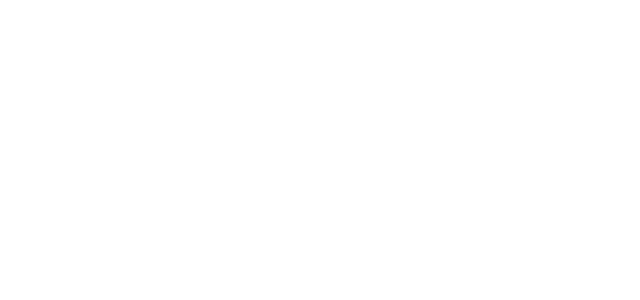
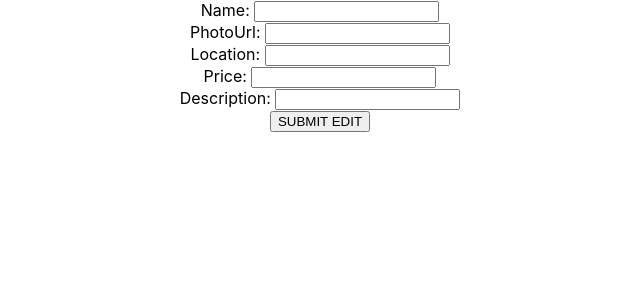
Before and after one commit to Epebbles/Group_project, a React (Create React App) app in the folder vacasa/client/: page /vacasa/1/edit in a window 1280 px wide. Shown: the top 300 px of the page, without its empty margins (320-960 px from the left). Built offline with nearby package versions, Linux system fonts and the light colour scheme; no server answers.

Commit message:
Added Edit Page

```diff
--- a/vacasa/client/src/App.js
+++ b/vacasa/client/src/App.js
@@ -5,6 +5,7 @@ import Login from './components/Login';
 import Register from './components/Register';
 import LoginReg from './views/LoginReg';
 import VacasaMain from './views/VacasaMain';
+import EditRental from './components/EditRental';
 
 function App() {
   return (
@@ -14,6 +15,7 @@ function App() {
         <Register path="register"/>
         <LoginReg path="loginreg"/>
         <VacasaMain path="vacasa"/>
+        <EditRental path="vacasa/:vacasaId/edit"/>
       </Router>
 
     </div>
--- a/vacasa/client/src/components/DisplayAllRentals.js
+++ b/vacasa/client/src/components/DisplayAllRentals.js
@@ -21,7 +21,7 @@ const DisplayAllRentals = (props) => {
 
     const deleteRental = (id) => {
         axios
-            .delete(`http://localhost:8000/api/restaurant/${id}`)
+            .delete(`http://localhost:8000/api/vacasa/${id}`)
             .then((response) => {
                 console.log("deletion successful");
                 setFormSubmittedBoolean(!formSubmittedBoolean);
--- /dev/null
+++ b/vacasa/client/src/components/EditRental.js
@@ -0,0 +1,94 @@
+import { navigate } from "@reach/router";
+import axios from "axios";
+import React, { useState, useEffect } from "react";
+
+const EditRental = (props) => {
+    const { id } = props;
+    const [name, setName] = useState("");
+    const [photoUrl, setPhotoUrl] = useState("");
+    const [location, setLocation] = useState("");
+    const [price, setPrice] = useState("");
+    const [description, setDescription] = useState("");
+
+    useEffect(() => {
+        axios
+        .get(`http://localhost:8000/api/vacasa/${id}`)
+        .then((queriedRental) => {
+            console.log(queriedRental.data);
+            setName(queriedRental.data);
+            setPhotoUrl(queriedRental.data);
+            setLocation(queriedRental.data);
+            setPrice(queriedRental.data);
+            setDescription(queriedRental.data);
+        })
+        .catch((err) => console.log(err));
+    }, []);
+
+    const handleSubmitUpdate = (e) => {
+        e.preventDefault();
+        axios
+            .put(`http://localhost:8000/api/vacasa/${id}`, {
+                name,
+                photoUrl,
+                location,
+                price,
+                description,
+            })
+            .then((updatedDoc) => navigate("/"))
+            .catch((err) => console.log(err));
+    };
+    return (
+        <div>
+            <form onSubmit={handleSubmitUpdate}>
+                <div>
+                    Name: {" "}
+                    <input
+                        type="text"
+                        name="name"
+                        onChange={(e) => setName(e.target.value)}
+                        value={name}
+                    />
+                </div>
+                <div>
+                    PhotoUrl: {" "}
+                    <input
+                        type="text"
+                        name="photoUrl"
+                        onChange={(e) => setPhotoUrl(e.target.value)}
+                        value={photoUrl}
+                    />
+                </div>
+                <div>
+                    Location: {" "}
+                    <input
+                        type="text"
+                        name="location"
+                        onChange={(e) => setName(e.target.value)}
+                        value={location}
+                    />
+                </div>
+                <div>
+                    Price: {" "}
+                    <input
+                        type="text"
+                        name="price"
+                        onChange={(e) => setName(e.target.value)}
+                        value={description}
+                    />
+                </div>
+                <div>
+                    Description: {" "}
+                    <input
+                        type="text"
+                        name="description"
+                        onChange={(e) => setName(e.target.value)}
+                        value={description}
+                    />
+                </div>
+                <button>SUBMIT EDIT</button>
+            </form>
+        </div>
+    );
+};
+
+export default EditRental;
--- a/vacasa/client/src/components/RentalForm.js
+++ b/vacasa/client/src/components/RentalForm.js
@@ -67,6 +67,7 @@ const RentalForm = (props) => {
                     <input
                         type="text"
                         name="location"
+                        id="location"
                         onChange={(e) => setPrice(e.target.value)}
                         value={price}
                     />
@@ -76,6 +77,7 @@ const RentalForm = (props) => {
                     <input
                         type="text"
                         name="price"
+                        id="price"
                         onChange={(e) => setPrice(e.target.value)}
                         value={price}
                     />
@@ -85,6 +87,7 @@ const RentalForm = (props) => {
                     <input
                         type="text"
                         name="description"
+                        id="description"
                         onChange={(e) => setDescription(e.target.value)}
                         value={description}
                     />
```
